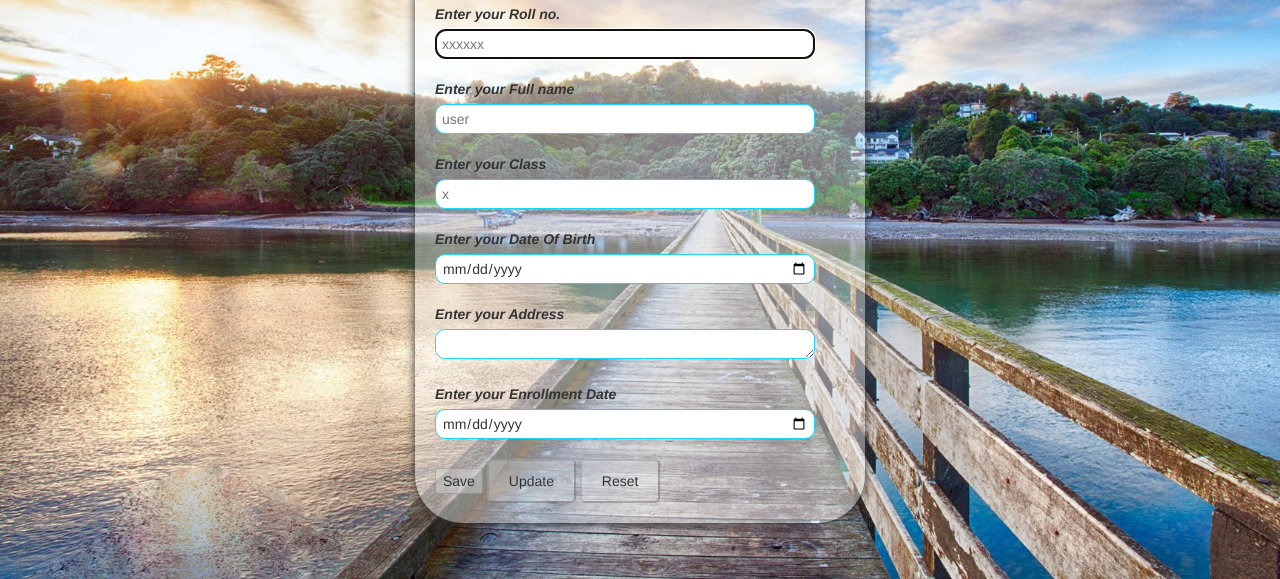
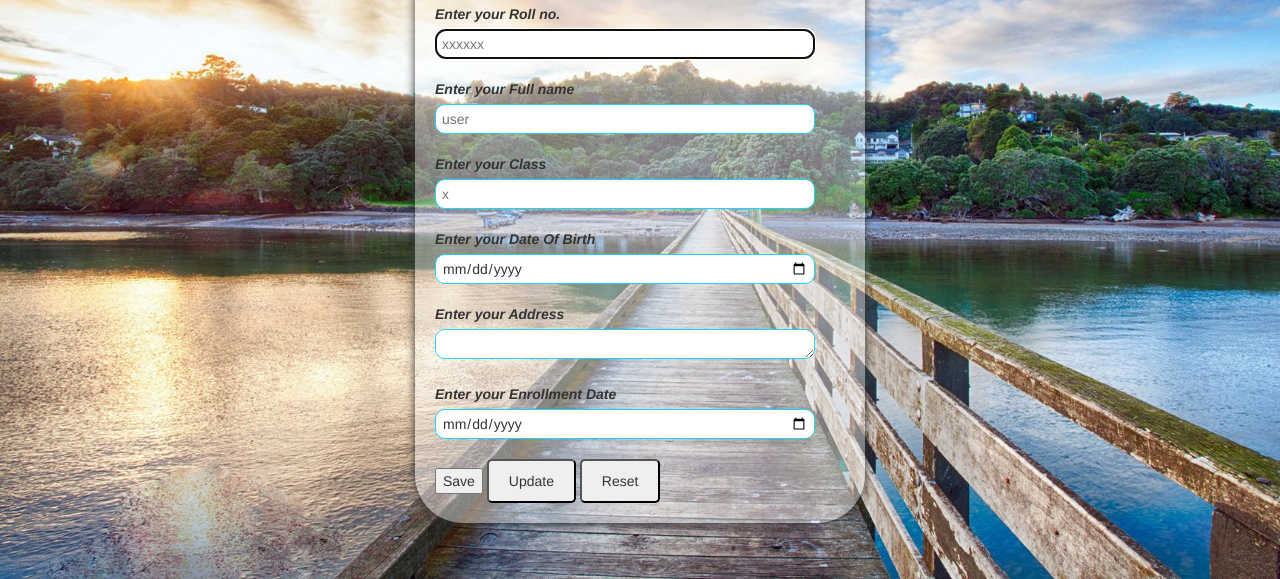
Before and after one commit to ankit4565/Student-Form, a plain HTML site: page index.html in a window 1280 px wide. Shown: the part 221-800 px from the top of the page. Drawn offline with nearby package versions, Linux system fonts and the light colour scheme.

Commit message:
Update index.html

```diff
--- a/index.html
+++ b/index.html
@@ -115,11 +115,11 @@ src="https://maxcdn.bootstrapcdn.com/bootstrap/3.4.1/js/bootstrap.min.js"></scri
              <input type="date" id="stdenroll"
                     name= "enrolldate"/> <br><br>
             <div>
-                    <button type="button" id="save" onclick="saveData()"disabled>
+                    <button type="button" id="save" onclick="saveData()" enabled>
                        Save </button>
-               <button type="button" id="change" onclick="changeData()"disabled>
+               <button type="button" id="change" onclick="changeData()" enabled>
                    Update </button>
-                   <button type="button" id="reset" onclick="resetForm()"disabled>
+                   <button type="button" id="reset" onclick="resetForm()" enabled>
                     Reset </button>
             </div>
 
```
